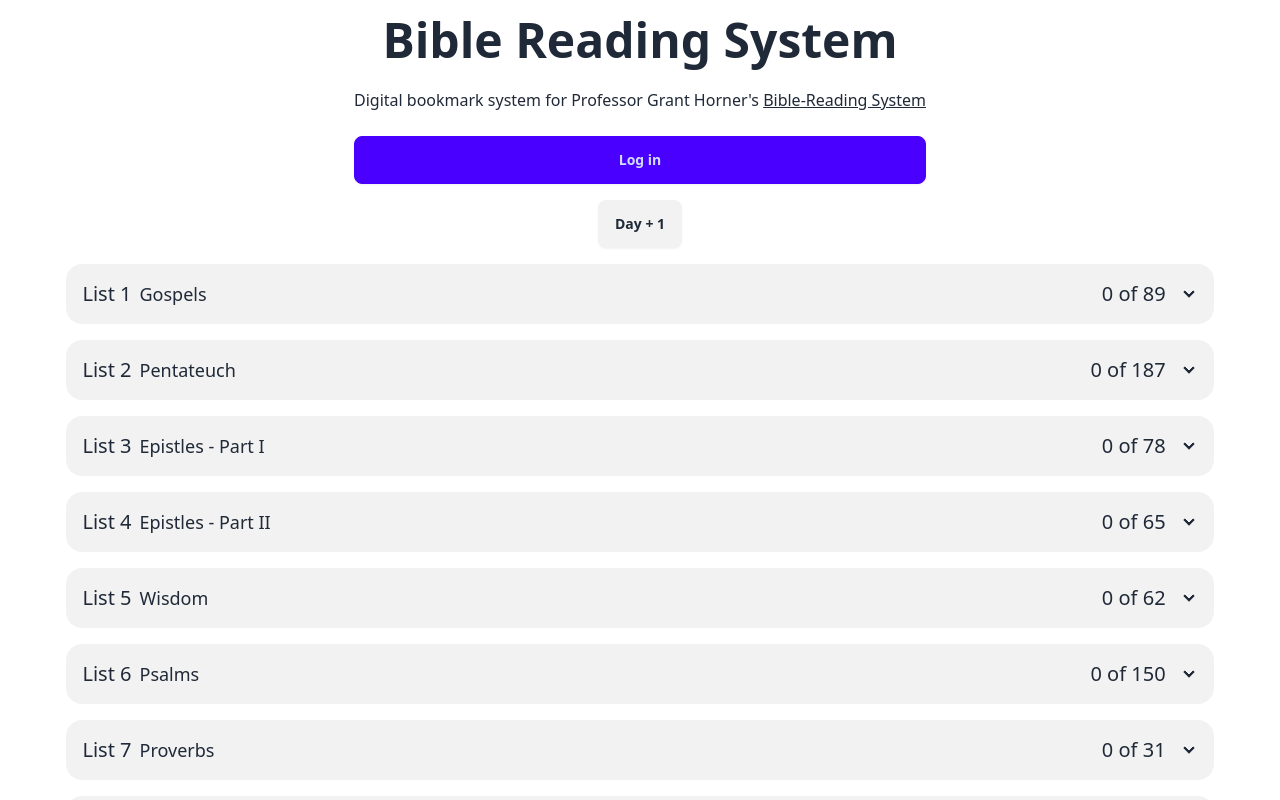
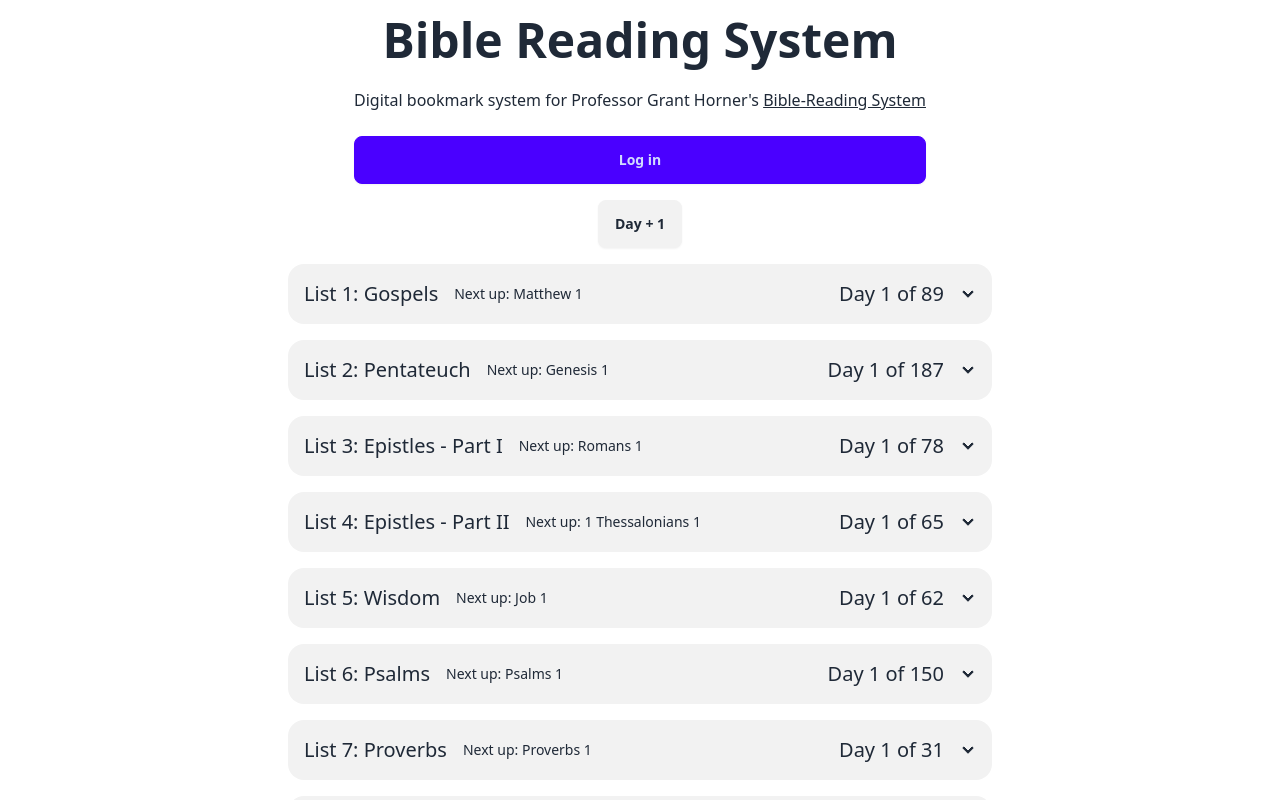
Before and after one commit to holfreij/bible-reading-system, a React (Vite) app: page / in a window 1280 px wide. Shown: the top 800 px of the page. Built offline with nearby package versions, Linux system fonts and the light colour scheme.

Commit message:
Add daily reading + links to read/listen

```diff
--- a/src/List.tsx
+++ b/src/List.tsx
@@ -31,16 +31,33 @@ const List = ({ listNumber, title, booksShortNames, day }: ListProps) => {
     <div className="collapse collapse-arrow bg-base-200">
       <input type="radio" name="my-accordion-2" />
       <div className="collapse-title flex items-center">
-        <p className="text-xl font-medium">List {listNumber}</p>
-        <p className="text-lg font-sans ml-2 flex-grow">{title}</p>
         <p className="text-xl font-medium">
-          {day} of {totalChapters}
+          List {listNumber}: {title}
+        </p>
+        <p className="ml-4 text-sm font-sans flex-grow">
+          {`Next up: ${todaysReading.fullName} ${todaysReading.chapter}`}
+        </p>
+        <p className="text-xl font-medium">
+          Day {day % totalChapters} of {totalChapters}
         </p>
       </div>
-      <div className="collapse-content">
-        <p>{bookFullNames}</p>
-        <p>Today's book: {todaysReading.book}</p>
-        <p>Today's chapter: {todaysReading.chapter}</p>
+      <div className="collapse-content flex flex-col items-center">
+        <p>Today's reading:</p>
+        <p>{`${todaysReading.fullName} ${todaysReading.chapter}`}</p>
+        <div className="p-2">
+          <a
+            href={`https://www.bible.com/bible/1990/${todaysReading.shortName}.${todaysReading.chapter}.HSV`}
+          >
+            <button className="m-1 btn btn-primary">Read</button>
+          </a>
+          <a
+            href={`https://www.bible.com/audio-bible/1990/${todaysReading.shortName}.${todaysReading.chapter}.HSV`}
+          >
+            <button className="m-1 btn btn-primary">Listen</button>
+          </a>
+        </div>
+        <p className="italic">Books in this section:</p>
+        <p className="max-w-2xl italic text-center">{bookFullNames}</p>
       </div>
     </div>
   );
--- a/src/Lists.tsx
+++ b/src/Lists.tsx
@@ -2,7 +2,7 @@ import { useState } from "react";
 import List from "./List";
 
 const Lists = () => {
-  const [day, setDay] = useState<number>(0);
+  const [day, setDay] = useState<number>(1);
   return (
     <>
       <button className="btn" onClick={() => setDay(day + 1)}>
--- a/src/scripture-utils.ts
+++ b/src/scripture-utils.ts
@@ -5,7 +5,8 @@ export interface BookInfo {
 }
 
 export type BookChapter = {
-  book: string;
+  shortName: string;
+  fullName: string;
   chapter: number;
 };
 
@@ -98,7 +99,7 @@ export const getTodaysReading = (
     return sum + bookData.chapters;
   }, 0);
 
-  const wrappedDay = (day - 1) % totalChapters + 1;
+  const wrappedDay = ((day - 1) % totalChapters) + 1;
 
   for (const shortName of shortNames) {
     const bookData = getBookInfo(shortName);
@@ -107,7 +108,11 @@ export const getTodaysReading = (
 
     if (wrappedDay <= newChapterSum) {
       const chapter = wrappedDay - chapterSum;
-      return { book: bookData.shortName, chapter };
+      return {
+        shortName: bookData.shortName,
+        fullName: bookData.fullName,
+        chapter,
+      };
     }
 
     chapterSum = newChapterSum;
```
